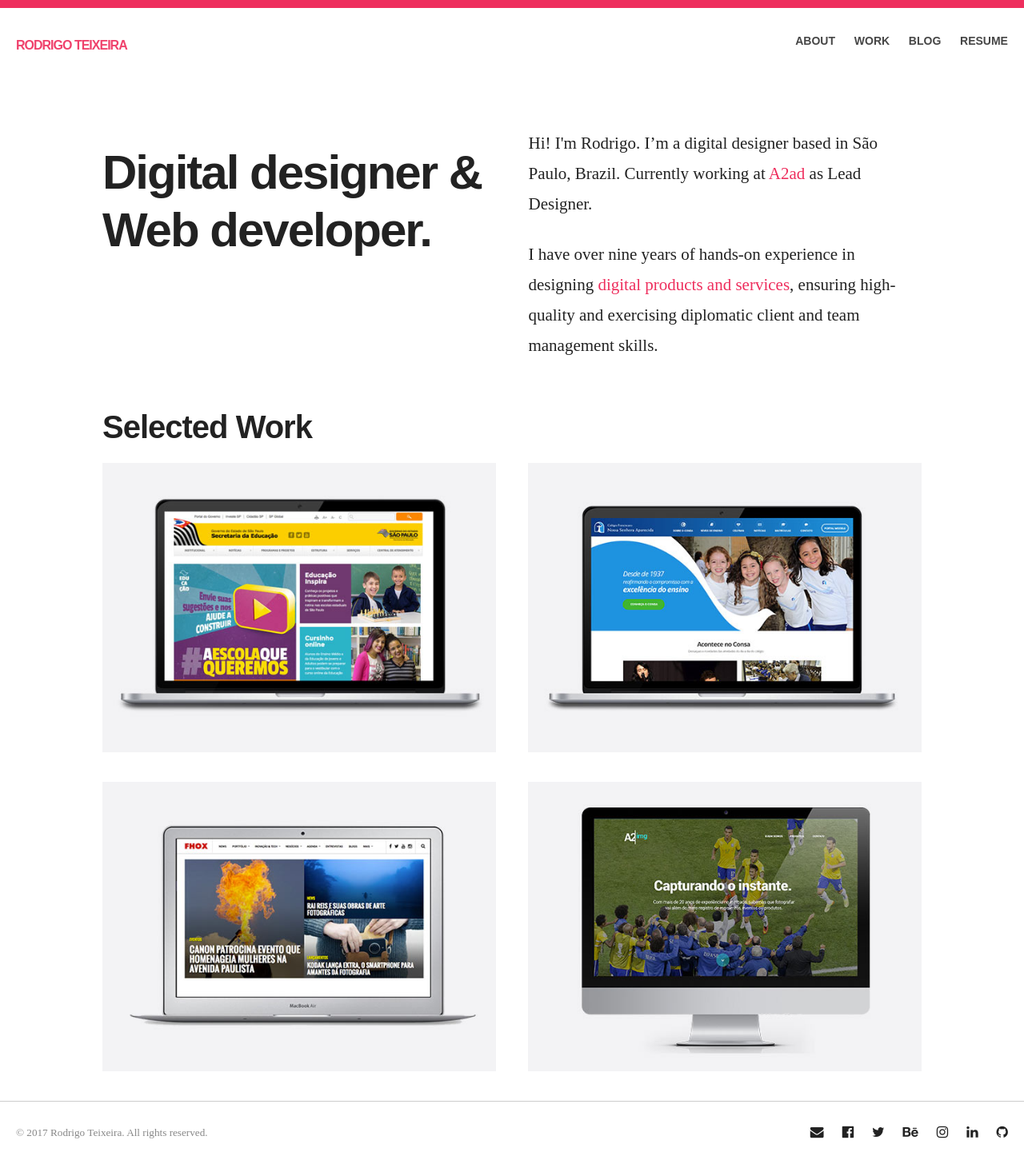
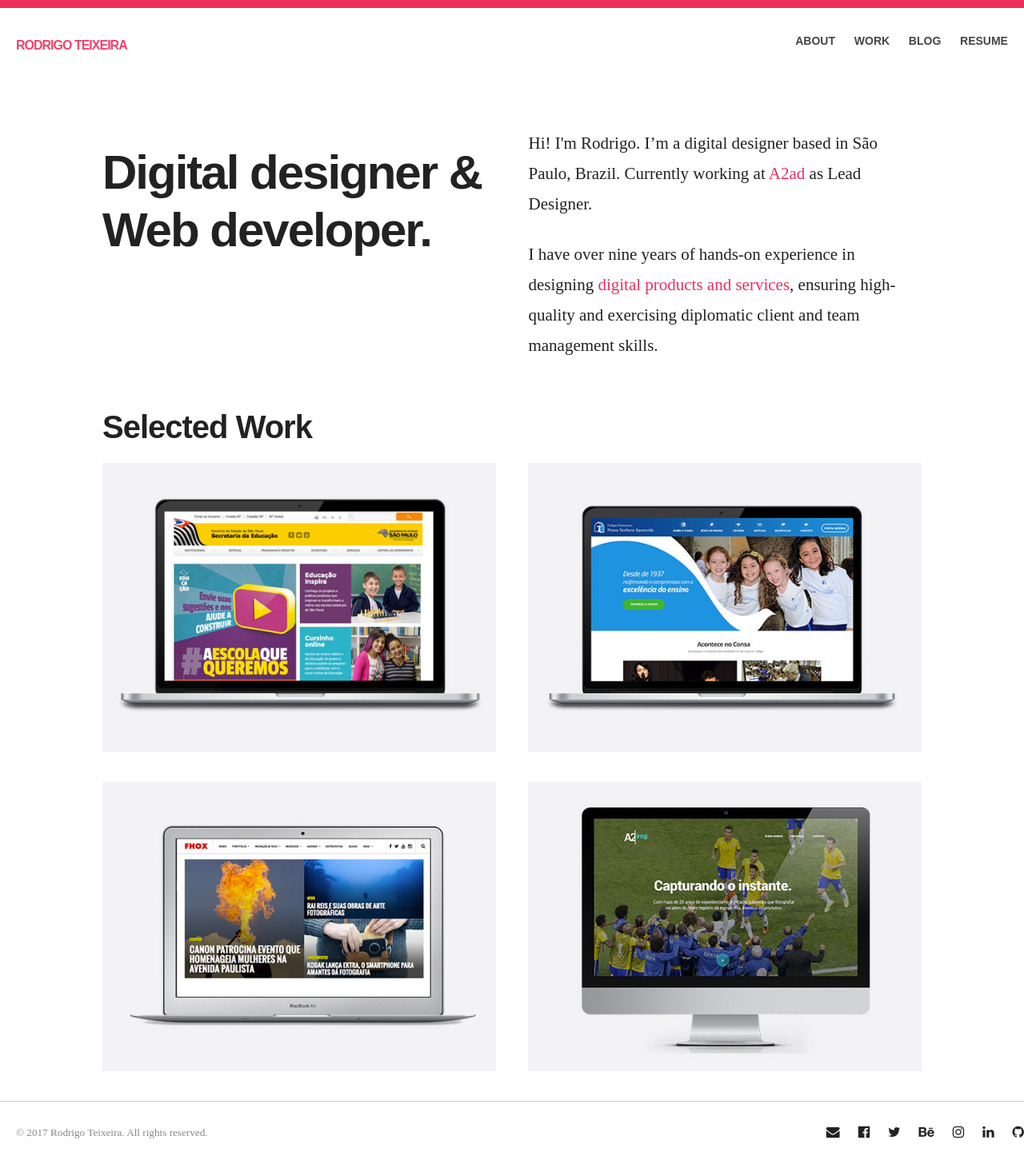
Before and after one commit to drigoteixeira/drigoteixeira.github.io, a Jekyll site: the page built from index.html, in a window 1280 px wide. Shown: the whole page at 80% size. Built offline with Jekyll 4.4.1, drawn with Linux system fonts in a browser that asks for light colours; nearby versions of some CDN libraries.

Commit message:
Fix layout

```diff
--- a/_layouts/home.html
+++ b/_layouts/home.html
@@ -53,7 +53,7 @@
 
   </head>
 
-  <body class="homepage">
+  <body>
 
     {% include header.html %}
 
--- a/_scss/layout.scss
+++ b/_scss/layout.scss
@@ -454,8 +454,3 @@
   padding: 40px 0;
   text-align: center;
 }
-
-footer .right {
-  text-align: right;
-  padding-right: 20px;
-}
```
